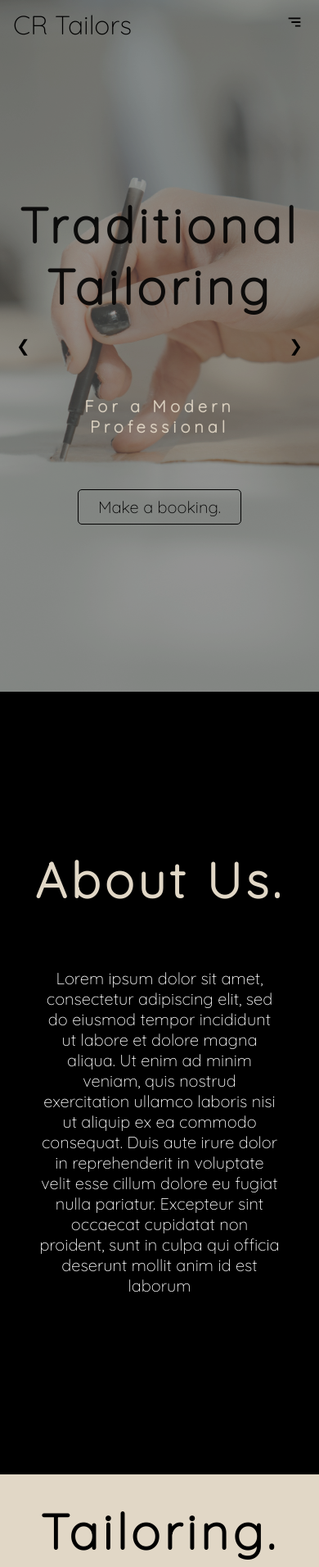
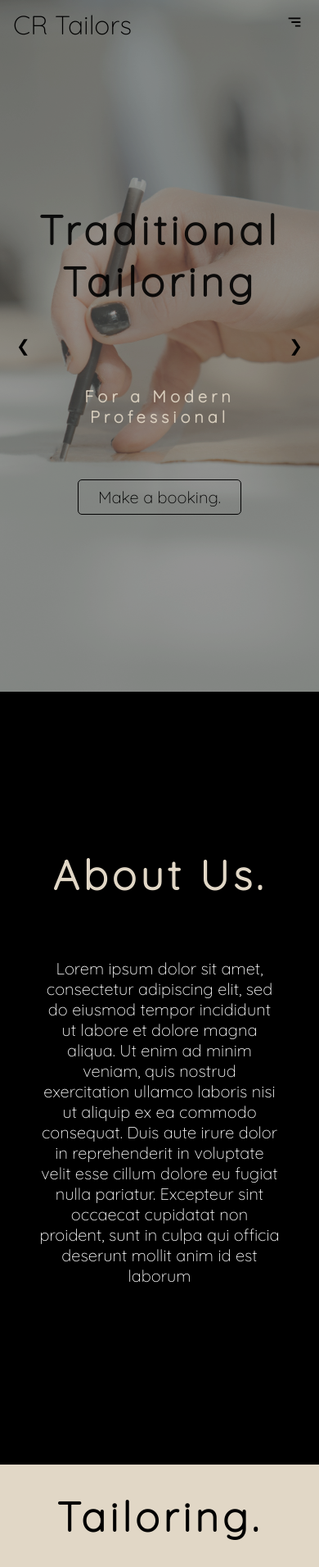
Before and after one commit to CoreyRobertson/CRTailors, a Next.js app: page / in a window 390 px wide. Shown: the top 1912 px of the page at 82% size. Built offline with nearby package versions, Linux system fonts and the light colour scheme.

Commit message:
again, comitting

```diff
--- a/styles/globals.css
+++ b/styles/globals.css
@@ -1198,10 +1198,12 @@ button {
     align-items: center;
     justify-content: center;
     gap: 4rem;
+    width: 100%;
   }
 
   .header_slide1-text h1 {
-    width: 100%;
+    text-align: center;
+    font-size: 50px;
   }
 
   .header_slide2 {
@@ -1210,14 +1212,20 @@ button {
     flex-direction: column;
   }
 
+  .header_slide2 h1 {
+    font-size: 50px;
+  }
+
+
+
   .header_slide2-text {
     display: flex;
     flex-direction: column;
     justify-content: center;
     align-items: center;
     padding: 0rem;
-    margin-top: 4rem;
-    margin-bottom: 3rem;
+    margin-top: 5rem;
+    margin-bottom: 8rem;
   }
 
   .header_slide2-button {
@@ -1247,6 +1255,10 @@ button {
 
   }
 
+  .about_container h2 {
+    font-size: 50px;
+  }
+
   /* Tailoring Section */
 
   .tailoring_container {
@@ -1255,7 +1267,7 @@ button {
   }
 
   .tailoring_container h2 {
-    font-size: 60px;
+    font-size: 50px;
     opacity: 1;
     color: var(--color-black) !important;
     padding: 2rem;
@@ -1304,6 +1316,10 @@ button {
     padding: 5rem 0;
   }
 
+  .products_container h1 {
+    font-size: 50px;
+  }
+
   .products_container img {
     height: 400px;
     border-radius: 30px;
@@ -1342,6 +1358,10 @@ button {
     flex-direction: column;
 
     padding: 10rem 0;
+  }
+
+  .suits_container h1 {
+    font-size: 50px;
   }
 
   .suits_top-container {
```
